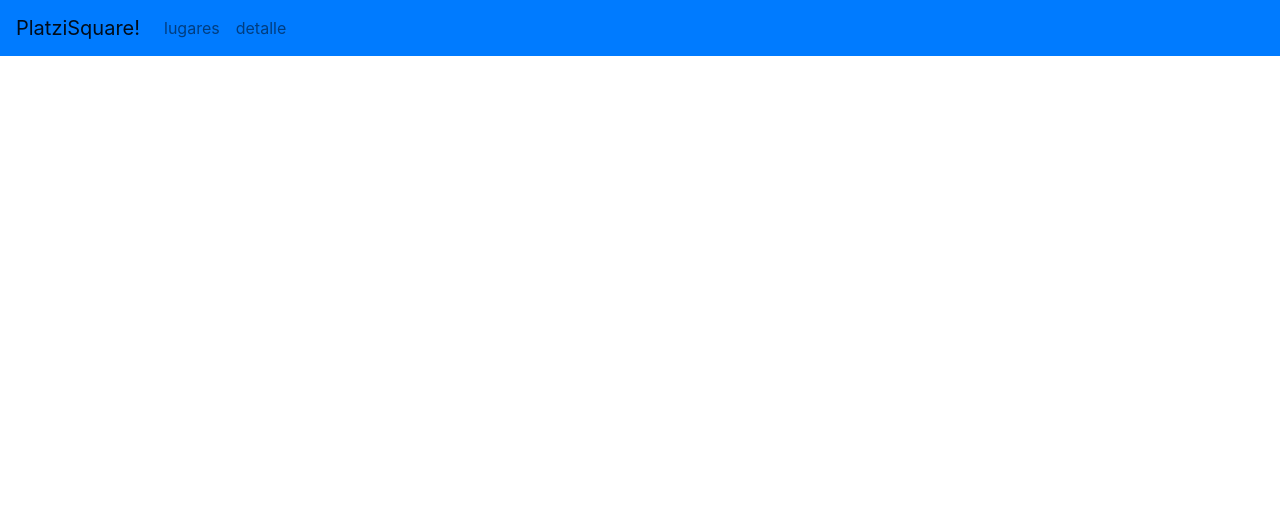
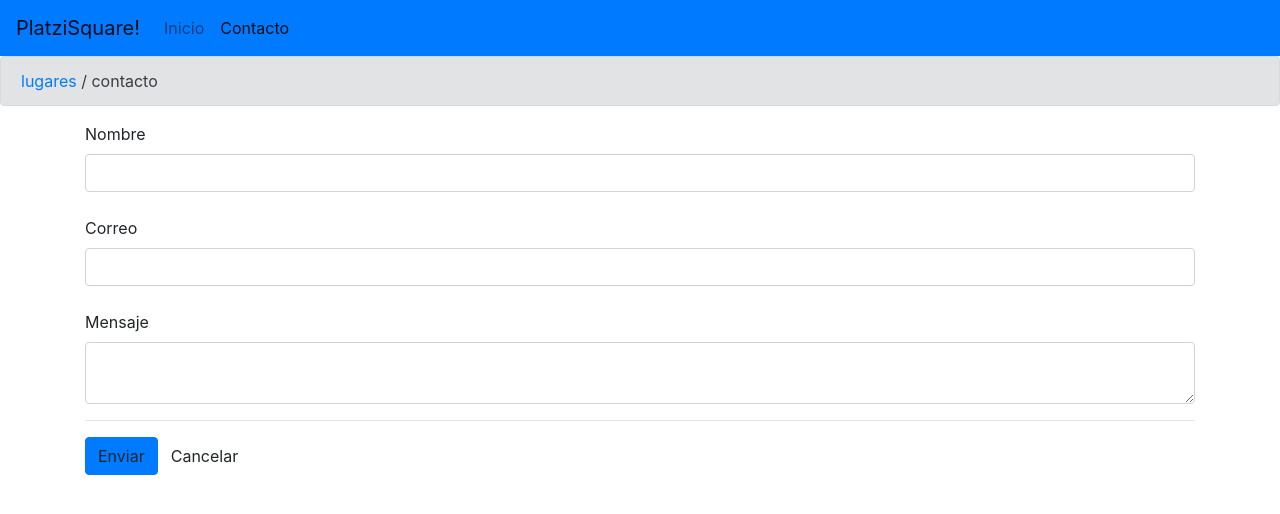
Before and after one commit to Zchule/Angular4, an Angular app: page /contacto in a window 1280 px wide. Before the commit this address led to /. Shown: the top 514 px of the page. Built offline with nearby package versions, Linux system fonts and the light colour scheme.

Commit message:
page contact

```diff
--- a/src/app/app.component.html
+++ b/src/app/app.component.html
@@ -5,8 +5,8 @@
     </button>
     <div class="collapse navbar-collapse" id="navbarNavAltMarkup">
       <div class="navbar-nav">
-        <a class="nav-item nav-link" routerLinkActive='active' routerLink="/lugares">lugares <span class="sr-only">(current)</span></a>
-        <a class="nav-item nav-link" routerLinkActive='active' routerLink="/detalle/1">detalle</a>
+        <a class="nav-item nav-link" routerLinkActive='active' routerLink="/lugares">Inicio <span class="sr-only">(current)</span></a>
+        <a class="nav-item nav-link" routerLinkActive='active' routerLink="/contacto">Contacto</a>
       </div>
     </div>
 
--- a/src/app/app.module.ts
+++ b/src/app/app.module.ts
@@ -8,11 +8,13 @@ import { ResaltarDirective } from './directives/resaltar.directive';
 import { Routes, RouterModule } from '@angular/router';
 import { DetalleComponent } from './detalle/detalle.component';
 import { LugaresComponent } from './lugares/lugares.component';
+import { ContactoComponent } from './contacto/contacto.component';
 
 const appRoutes: Routes = [
   { path: '', component: LugaresComponent },
   { path: 'lugares', component: LugaresComponent },
   { path: 'lugares/detalle/:id', component: DetalleComponent },
+  { path: 'contacto', component: ContactoComponent },
   ]
 
 @NgModule({
@@ -21,7 +23,8 @@ const appRoutes: Routes = [
     ResaltarDirective,
     ContarClicksDirective,
     DetalleComponent,
-    LugaresComponent
+    LugaresComponent,
+    ContactoComponent
   ],
   imports: [
     BrowserModule,
--- /dev/null
+++ b/src/app/contacto/contacto.component.html
@@ -0,0 +1,16 @@
+<div class="alert alert-secondary" role="alert">
+  <a routerLink="/lugares">lugares</a> / contacto
+</div>
+<div class="container">
+  <label>Nombre</label>
+  <input type="text" class="form-control">
+  <br />
+  <label>Correo</label>
+  <input type="email" class="form-control">
+  <br />
+  <label>Mensaje</label>
+  <textarea type="text" class="form-control"> </textarea>
+  <hr />
+  <a class="btn btn-primary">Enviar</a>
+  <a class="btn btn-default" routerLink="/lugares">Cancelar</a>
+</div>
```
Also changed, not shown: src/app/contacto/contacto.component.ts (added, +9 -0 lines).
